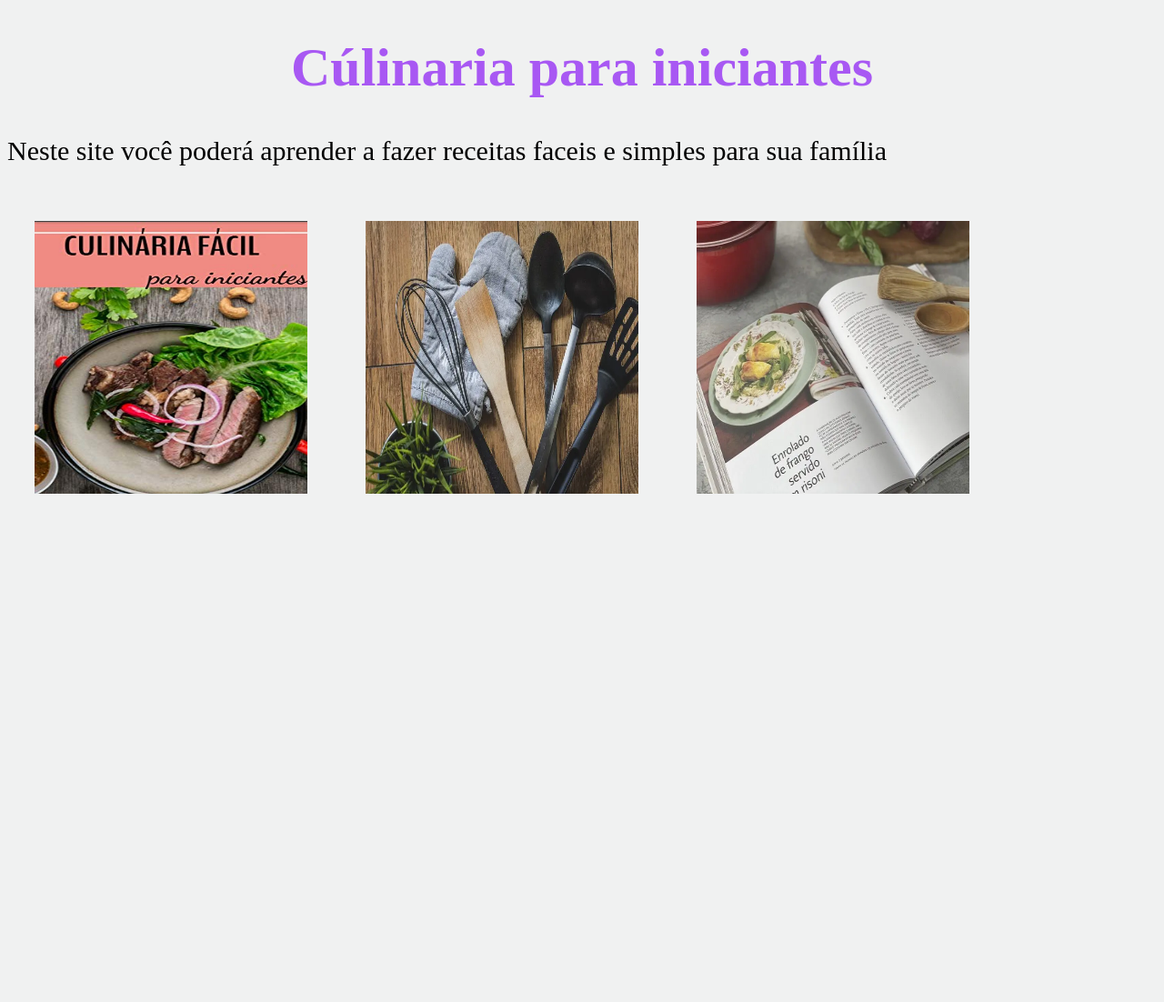
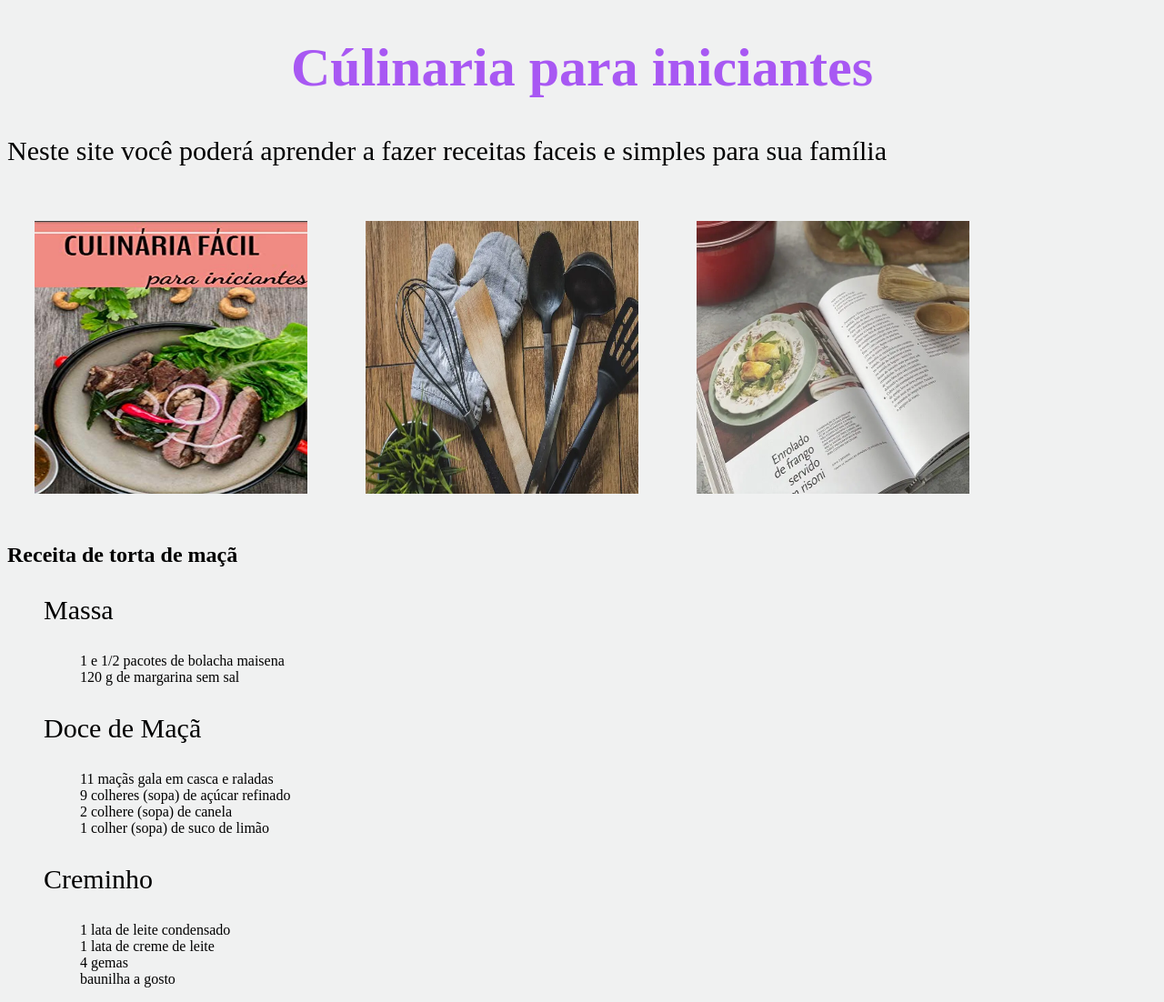
Before and after one commit to jooh0907/AVALIACAO_02, a plain HTML site: page index.html in a window 1280 px wide. Shown: the whole page at 91% size. Before the commit the page ends 800 px from the top, so only its background shows below. Drawn offline with Linux system fonts and the light colour scheme.

Commit message:
Add files via upload

```diff
--- a/index.html
+++ b/index.html
@@ -12,6 +12,23 @@
     <img src="culinaria.jpg" alt="">
     <img src="luva.webp" alt="">
     <img src="livro-de-receitas.webp" alt="">
+    <h2>Receita de torta de maçã</h2>
+    <ul>
+        <p>Massa</p>
+        <ol> 1 e 1/2 pacotes de bolacha maisena</ol>
+        <ol> 120  g de margarina sem sal</ol>
+        <p>Doce de Maçã</p>
 
+        <ol> 11 maçãs gala em casca e raladas</ol>
+        <ol> 9 colheres (sopa) de açúcar refinado</ol>
+        <ol> 2 colhere (sopa) de canela</ol>
+        <ol> 1 colher (sopa) de suco de limão</ol>
+
+        <p> Creminho</p>
+        <ol> 1 lata de leite condensado</ol>
+        <ol> 1 lata de creme de leite</ol>
+        <ol> 4 gemas</ol>
+        <ol> baunilha a gosto</ol>
+    </ul>
 </body>
 </html>
```
